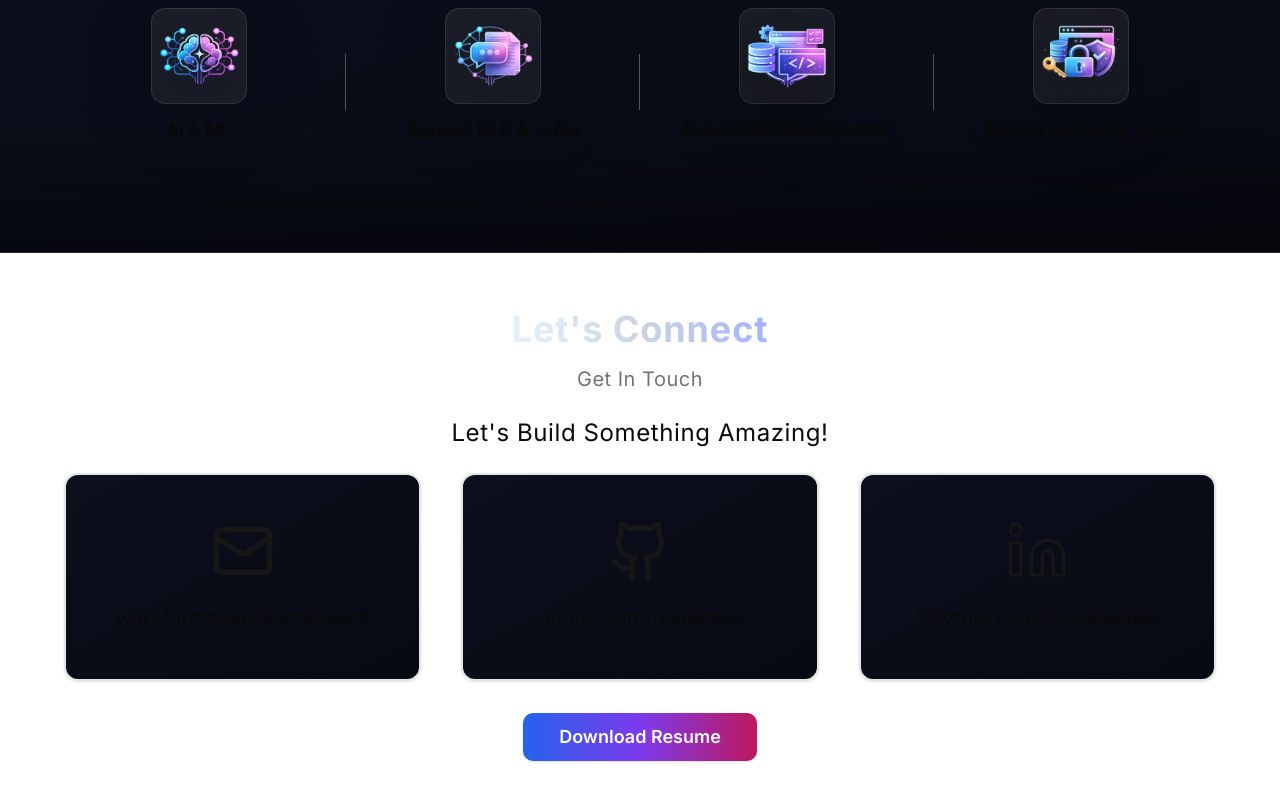
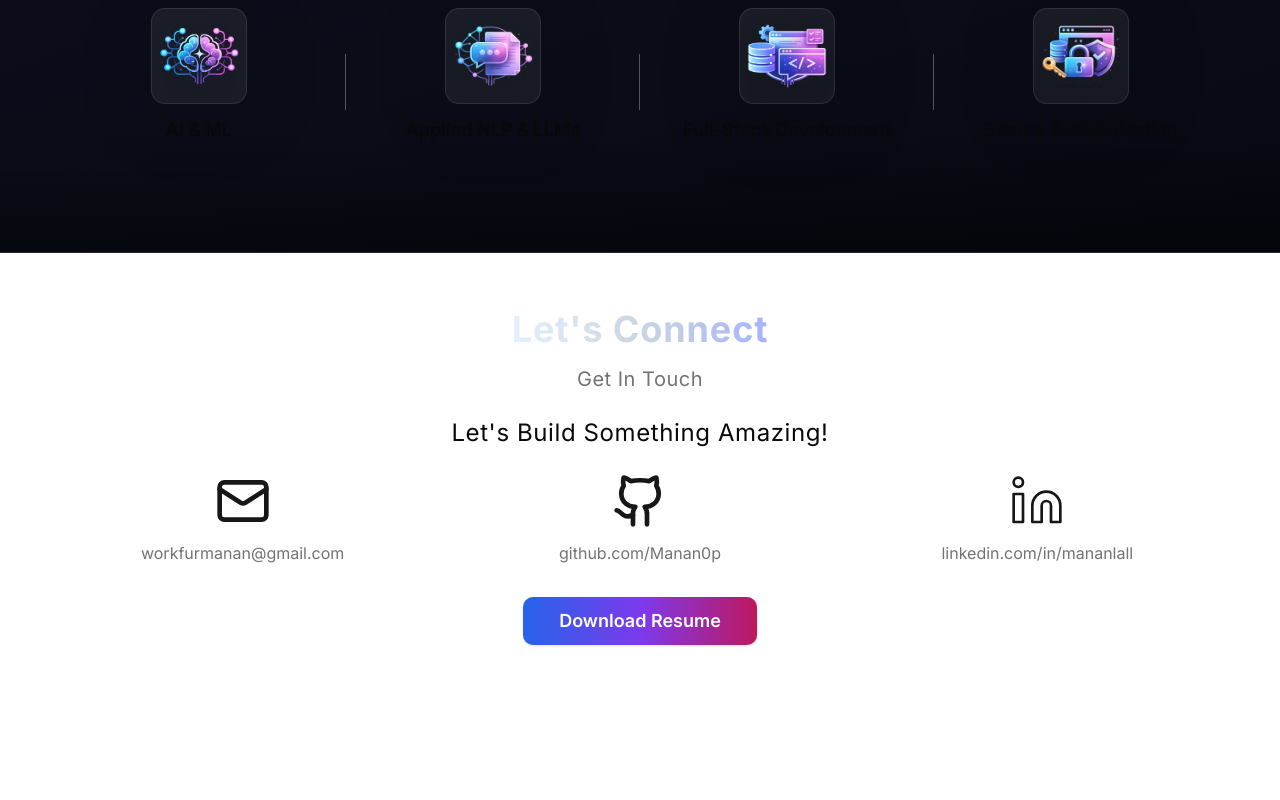
Before and after one commit to Manan0p/Personal-Portfolio, a Next.js app: page / in a window 1280 px wide. Shown: the part 1330-2130 px from the top of the page. After the commit the page ends 2032 px from the top, so only its background shows below. Built offline with nearby package versions, Linux system fonts and the light colour scheme.

Commit message:
data updated

```diff
--- a/Data/contact.js
+++ b/Data/contact.js
@@ -2,19 +2,16 @@ import { Github, Linkedin, Mail } from "lucide-react";
 
 export const contact = [
   {
-    id: "1",
     logo: <Mail className="w-16 h-16 text-primary" />,
     title: "workfurmanan@gmail.com",
     link: "mailto:workfurmanan@gmail.com",
   },
   {
-    id: "2",
     logo:<Github className="w-16 h-16 text-primary" />,
     title: "github.com/Manan0p",
     link: "https://github.com/Manan0p",
   },
   {
-    id: "3",
     logo: <Linkedin strokeWidth={1.15} className="w-16 h-16 text-primary" />,
     title: "linkedin.com/in/mananlall",
     link: "https://linkedin.com/in/mananlall",
--- a/Data/expertise.js
+++ b/Data/expertise.js
@@ -2,22 +2,18 @@ import { Activity, BrainCircuit, Layers, UserLock } from "lucide-react";
 
 export const expertise = [
   {
-    id: "1",
     logo: "/expertise/AIML.png",
     title: "AI & ML",
   },
   {
-    id: "2",
     logo: "/expertise/NLP.png",
     title: "Applied NLP & LLMs",
   },
   {
-    id: "3",
     logo: "/expertise/Full.png",
     title: "Full-Stack Development",
   },
   {
-    id: "4",
     logo: "/expertise/Auth.png",
     title: "Secure Authentication",
   },
--- a/app/page.jsx
+++ b/app/page.jsx
@@ -153,15 +153,20 @@ export default function Home() {
                 Let's Build Something Amazing!
               </div>
               <div className="grid grid-cols-1 md:grid-cols-2 lg:grid-cols-3 max-w-6xl mx-auto mb-8 gap-10 ">
-                {contact.map(({id,logo,title,link})=>{
+                {contact.map(({logo,title,link},index)=>{
                   return(
-                    <a key={id} href={link} target="_blank" rel="noopener noreferrer" className="cursor-pointer">
-                      <Card className={"border-2 hover:border-primary transition-colors duration-300 bg-gradient-to-br from-[#0c0f1c] via-[#0a0d18] to-[#070912]"}>
-                        <CardContent className={"flex flex-col items-center"}>
-                          <div className="flex h-26 w-28 items-center justify-center-safe">{logo}</div>
-                          <h3 className="text-xl tracking-normal text-center mb-6">{title}</h3>
-                        </CardContent>
-                      </Card>
+                    <a key={index} href={link} target="_blank" rel="noopener noreferrer" className="cursor-pointer">
+                      <div className="relative flex flex-col items-center gap-3">
+                        <div className="h-14 w-14 flex items-center justify-center rounded-lg bg-white/10 backdrop-blur-md">
+                          {logo}
+                        </div>
+                        <p className="text-sm md:text-base text-muted-foreground">
+                          {title}
+                        </p>
+                        {index !== contact.length - 1 && (
+                          <div className="hidden lg:block absolute right-[-24px] top-1/2 -translate-y-1/2 h-12 w-px bg-white/20" />
+                        )}
+                      </div>
                     </a>
                   )
                 })}
```
